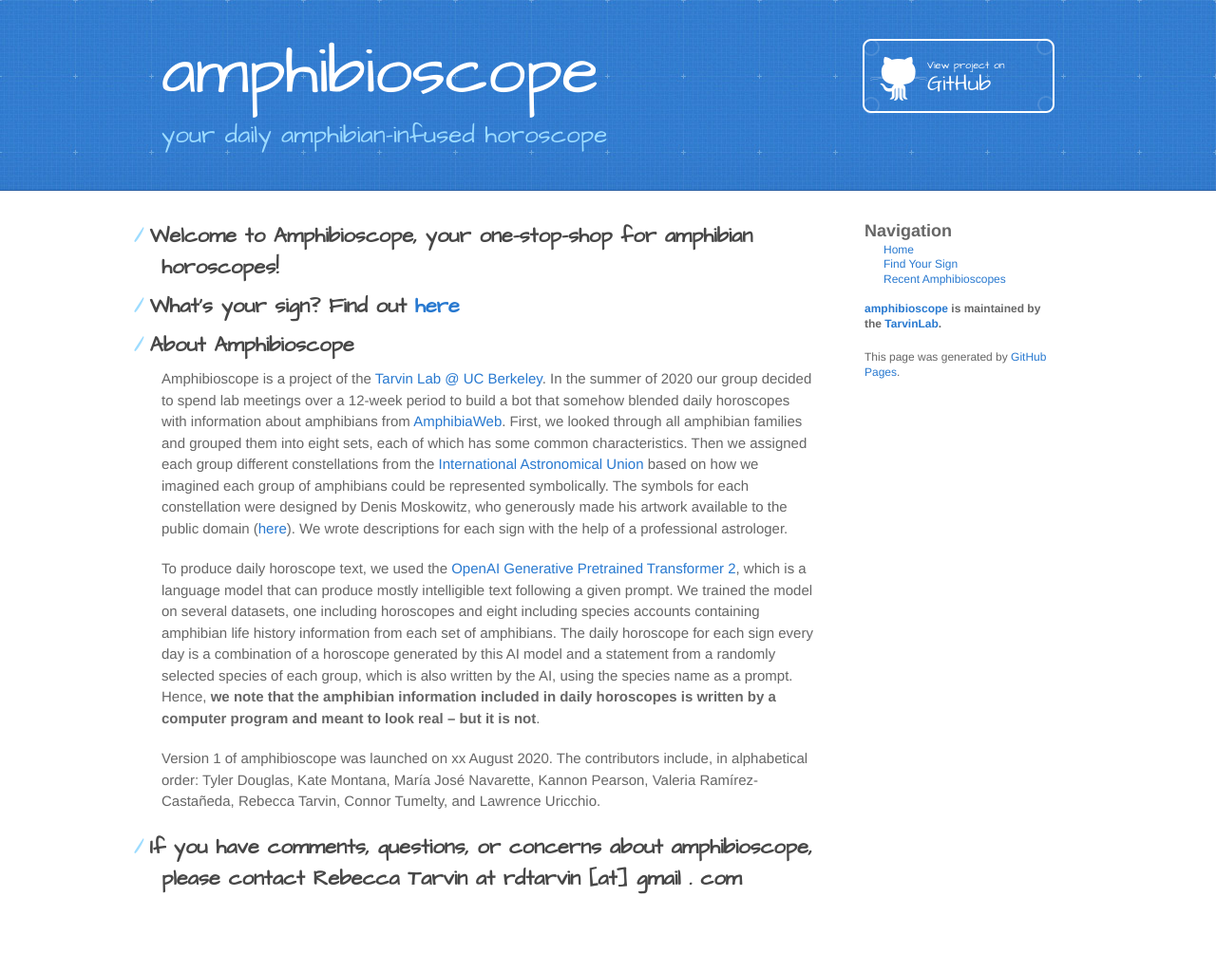
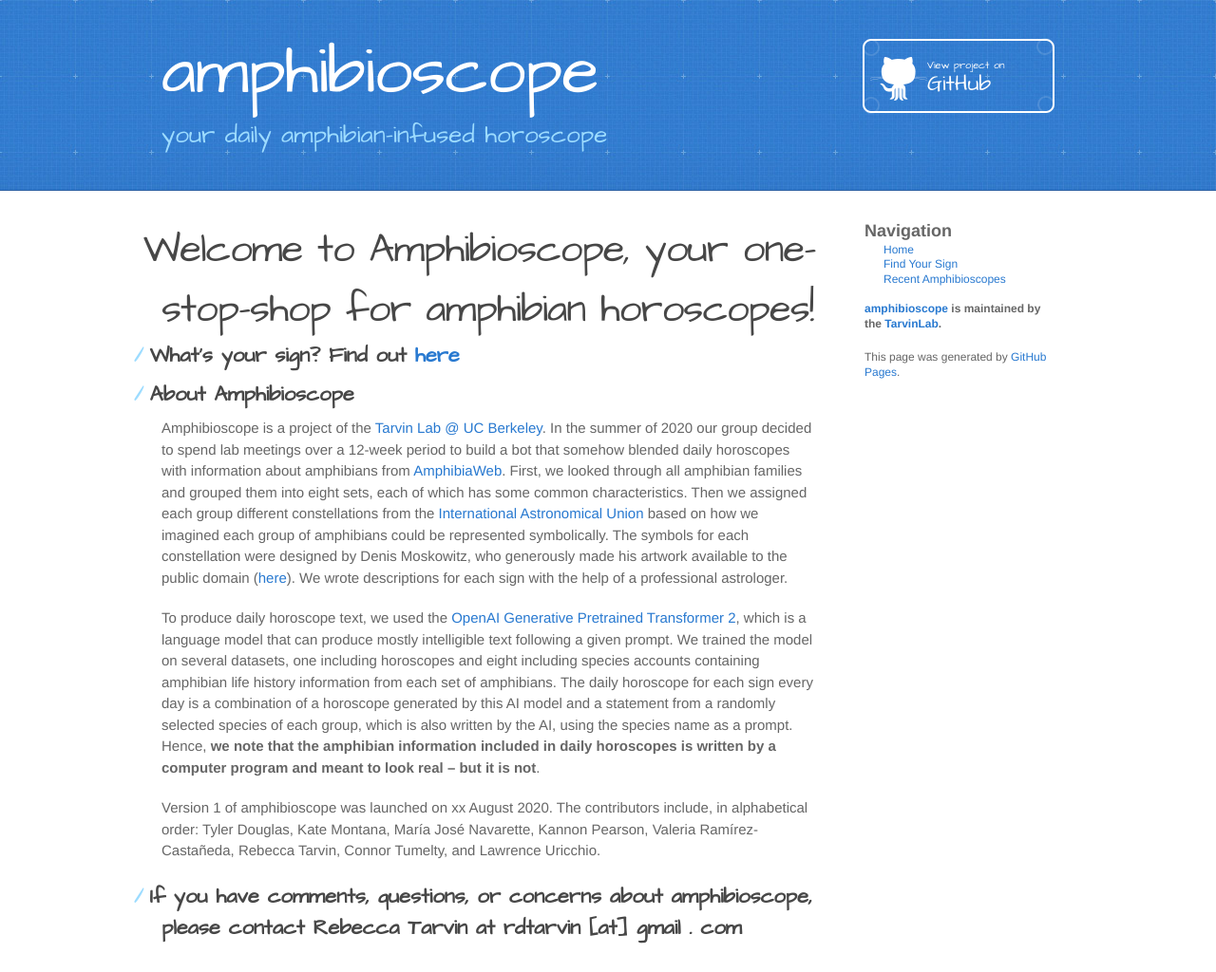
Before and after one commit to TarvinLab/amphibioscope, a Jekyll site: the page built from index.md, in a window 1280 px wide. Shown: the whole page at 95% size. Built offline with Jekyll 4.4.1, drawn with Linux system fonts in a browser that asks for light colours; our own code applies the rules of GitHub Pages for plain Markdown files; before the commit the page ends 972 px from its top, so only the background shows below that.

```diff
--- a/index.md
+++ b/index.md
@@ -5,7 +5,7 @@
 ---
 
 
-## Welcome to Amphibioscope, your one-stop-shop for amphibian horoscopes!
+# Welcome to Amphibioscope, your one-stop-shop for amphibian horoscopes!
 
 ## What's your sign? Find out [here](https://tarvinlab.github.io/amphibioscope/find-your-sign)
 
```
